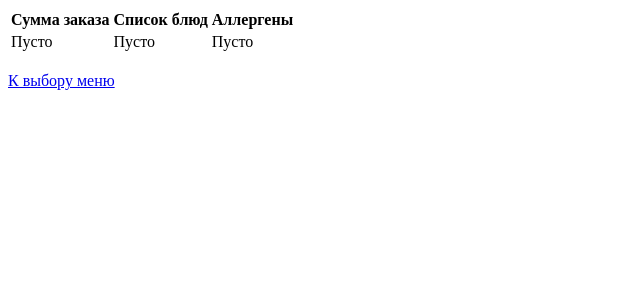
After one commit to vakhov/restaurant_menu, a Django app: page /order/ in a window 1280 px wide. The commit adds this page. Shown: the top 300 px of the page, without its empty margins (0-640 px from the left). Run offline with Django 3.2, Linux system fonts and the light colour scheme; parts of the project's set-up code (start-up, migrations or seed data) failed here and were passed over.

Commit message:
[add] order

```diff
--- /dev/null
+++ b/menus/templates/menus/order.html
@@ -0,0 +1,18 @@
+<table>
+    <thead>
+    <tr>
+        <th>Сумма заказа</th>
+        <th>Список блюд</th>
+        <th>Аллергены</th>
+    </tr>
+    </thead>
+    <tbody>
+    <tr>
+        <td>{% firstof amount "Пусто" %}</td>
+        <td>{% firstof menu_items|join:"</br>" "Пусто" %}</td>
+        <td>{% firstof allergens|join:"</br>" "Пусто" %}</td>
+    </tr>
+    </tbody>
+</table>
+</br>
+<a href="{% url 'menus:category-list' %}">К выбору меню</a>
--- a/menus/urls.py
+++ b/menus/urls.py
@@ -1,9 +1,10 @@
 from django.urls import path
 
-from .views import CategoryListView
+from .views import CategoryListView, OrderTemplateView
 
 app_name = 'menus'
 
 urlpatterns = [
     path('', CategoryListView.as_view(), name='category-list'),
+    path('order/', OrderTemplateView.as_view(), name='order-view'),
 ]
--- a/menus/views.py
+++ b/menus/views.py
@@ -1,10 +1,26 @@
-from django.shortcuts import render
-from django.views.generic import ListView
+from django.db.models import Sum
+from django.views.generic import ListView, TemplateView
 
-from menus.models import Category
+from menus.models import *
 
 
 class CategoryListView(ListView):
     """Список категорий и их значений (меню)"""
     model = Category
     queryset = Category.objects.prefetch_related('menu_items')
+
+
+class OrderTemplateView(TemplateView):
+    template_name = 'menus/order.html'
+
+    def post(self, request, **kwargs):
+        menu_ids = dict(request.POST).get('menu', [])
+        menu_items = Menu.objects.filter(id__in=menu_ids)
+        allergens = Allergen.objects.filter(menu__in=menu_items).distinct()
+        context = {
+            'menu_items': menu_items,
+            'allergens': allergens,
+            'amount': menu_items.aggregate(Sum('price'))['price__sum']
+        }
+
+        return super().render_to_response(context)
```
Also changed, not shown: menus/templates/menus/category_list.html (+4 -4 lines).
